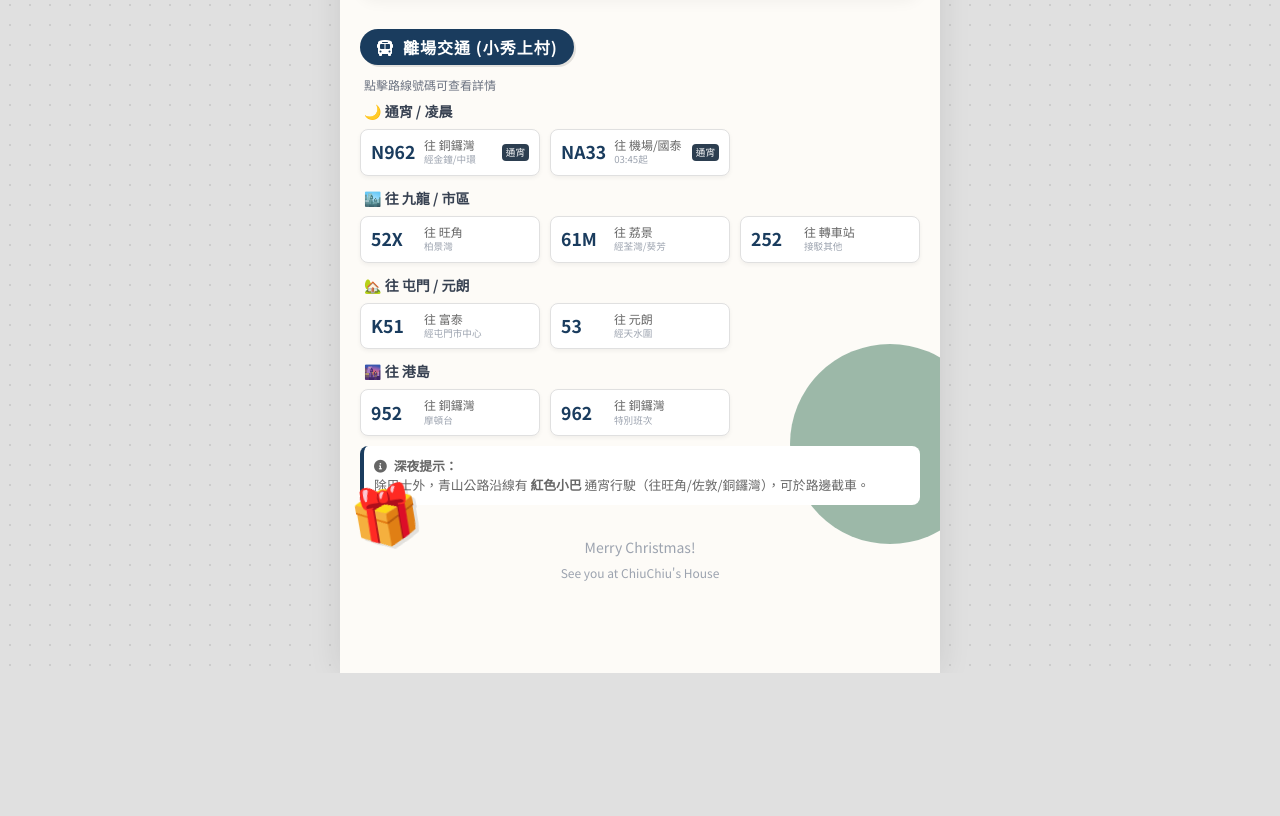
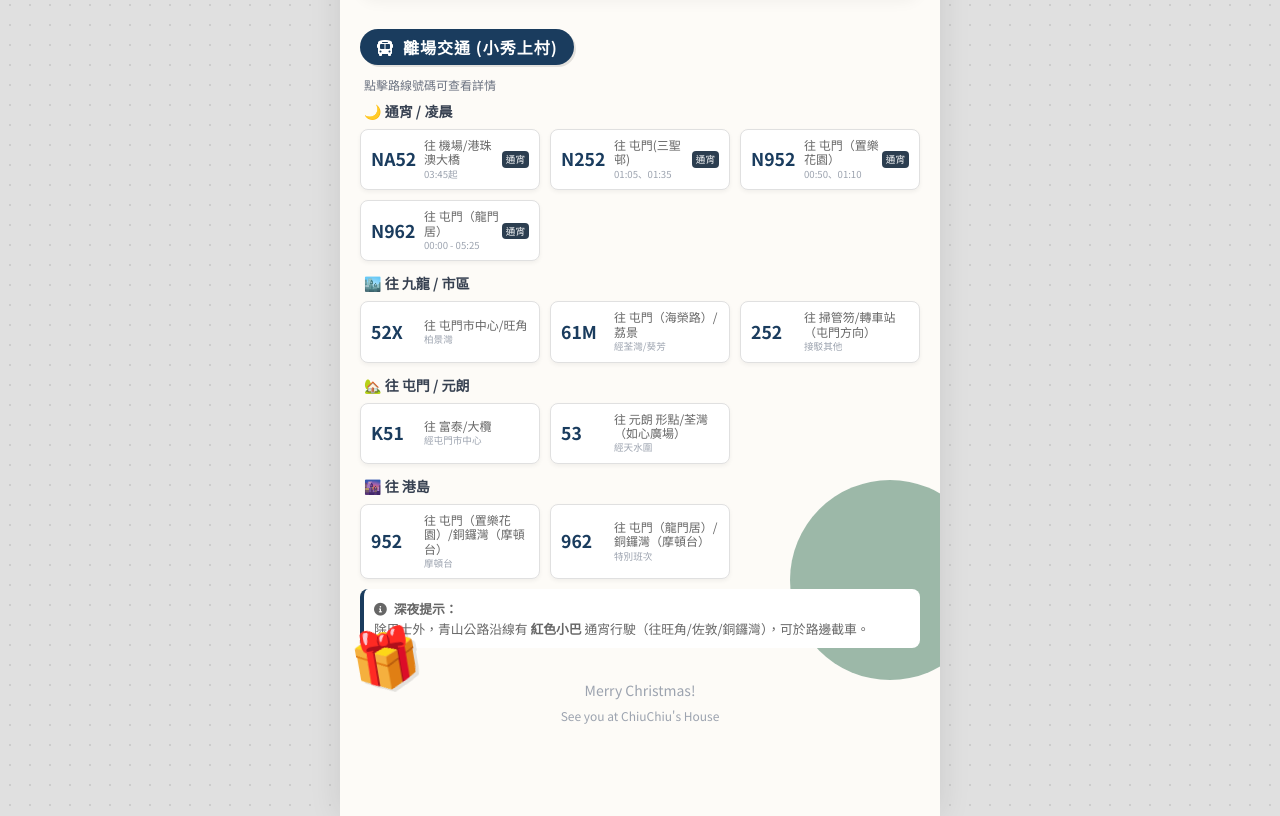
Before and after one commit to andylhc14/christmas, a plain HTML site: page index.html in a window 1280 px wide. Shown: the part 1905-2721 px from the top of the page. Before the commit the page ends 2578 px from the top, so only its background shows below. Drawn offline with nearby package versions, Linux system fonts and the light colour scheme; a web font is replaced by a local one.

Commit message:
Update index.html

```diff
--- a/index.html
+++ b/index.html
@@ -367,7 +367,7 @@
                 </div>
             </div>
 
-            <!-- 離場交通 -->
+             <!-- 離場交通 (新增區塊) -->
             <div class="mb-8">
                 <div class="section-title transport"><i class="fas fa-bus mr-2"></i>離場交通 (小秀上村)</div>
                 <div class="text-xs text-gray-500 mb-2 ml-1">點擊路線號碼可查看詳情</div>
@@ -375,19 +375,35 @@
                 <!-- 通宵 -->
                 <h3 class="text-sm font-bold text-gray-700 mb-2 mt-1 px-1">🌙 通宵 / 凌晨</h3>
                 <div class="bus-grid mb-3">
-                    <a href="https://mobile.citybus.com.hk/nwp3/?f=1&ds=ETA&l=1" target="_blank" class="bus-btn">
-                        <span class="bus-num">N962</span>
+                    <a href="https://search.kmb.hk/KMBWebSite/?action=routesearch&route=NA52" target="_blank" class="bus-btn">
+                        <span class="bus-num">NA52</span>
                         <div class="flex flex-col">
-                            <span class="bus-dest">往 銅鑼灣</span>
-                            <span class="text-[0.6rem] text-gray-400">經金鐘/中環</span>
+                            <span class="bus-dest">往 機場/港珠澳大橋</span>
+                            <span class="text-[0.6rem] text-gray-400">03:45起</span>
                         </div>
                         <span class="bus-tag tag-night">通宵</span>
                     </a>
-                    <a href="https://search.kmb.hk/KMBWebSite/?action=routesearch&route=NA33" target="_blank" class="bus-btn">
-                        <span class="bus-num">NA33</span>
+                    <a href="https://search.kmb.hk/KMBWebSite/?action=routesearch&route=N252" target="_blank" class="bus-btn">
+                        <span class="bus-num">N252</span>
                         <div class="flex flex-col">
-                            <span class="bus-dest">往 機場/國泰</span>
-                            <span class="text-[0.6rem] text-gray-400">03:45起</span>
+                            <span class="bus-dest">往 屯門(三聖邨)</span>
+                            <span class="text-[0.6rem] text-gray-400">01:05、01:35</span>
+                        </div>
+                        <span class="bus-tag tag-night">通宵</span>
+                    </a>
+                    <a href="https://mobile.citybus.com.hk/nwp3/?f=1&ds=N952--Tuen_Mun_(Chi_Lok_Fa_Yuen)&l=0" target="_blank" class="bus-btn">
+                        <span class="bus-num">N952</span>
+                        <div class="flex flex-col">
+                            <span class="bus-dest">往 屯門（置樂花園）</span>
+                            <span class="text-[0.6rem] text-gray-400">00:50、01:10</span>
+                        </div>
+                        <span class="bus-tag tag-night">通宵</span>
+                    </a>
+                    <a href="https://mobile.citybus.com.hk/nwp3/?f=1&ds=N962--Tuen_Mun_(Lung_Mun_Oasis)&l=0" target="_blank" class="bus-btn">
+                        <span class="bus-num">N962</span>
+                        <div class="flex flex-col">
+                            <span class="bus-dest">往 屯門（龍門居）</span>
+                            <span class="text-[0.6rem] text-gray-400">00:00 - 05:25</span>
                         </div>
                         <span class="bus-tag tag-night">通宵</span>
                     </a>
@@ -399,21 +415,21 @@
                     <a href="https://search.kmb.hk/KMBWebSite/?action=routesearch&route=52X" target="_blank" class="bus-btn">
                         <span class="bus-num">52X</span>
                         <div class="flex flex-col">
-                            <span class="bus-dest">往 旺角</span>
+                            <span class="bus-dest">往 屯門市中心/旺角</span>
                             <span class="text-[0.6rem] text-gray-400">柏景灣</span>
                         </div>
                     </a>
                     <a href="https://search.kmb.hk/KMBWebSite/?action=routesearch&route=61M" target="_blank" class="bus-btn">
                         <span class="bus-num">61M</span>
                         <div class="flex flex-col">
-                            <span class="bus-dest">往 荔景</span>
+                            <span class="bus-dest">往 屯門（海榮路）/荔景</span>
                             <span class="text-[0.6rem] text-gray-400">經荃灣/葵芳</span>
                         </div>
                     </a>
                     <a href="https://search.kmb.hk/KMBWebSite/?action=routesearch&route=252" target="_blank" class="bus-btn">
                         <span class="bus-num">252</span>
                         <div class="flex flex-col">
-                            <span class="bus-dest">往 轉車站</span>
+                            <span class="bus-dest">往 掃管笏/轉車站（屯門方向）</span>
                             <span class="text-[0.6rem] text-gray-400">接駁其他</span>
                         </div>
                     </a>
@@ -422,17 +438,17 @@
                 <!-- 屯門/元朗 -->
                 <h3 class="text-sm font-bold text-gray-700 mb-2 mt-1 px-1">🏡 往 屯門 / 元朗</h3>
                 <div class="bus-grid mb-3">
-                    <a href="https://www.mtr.com.hk/ch/customer/services/search_bus_route.php" target="_blank" class="bus-btn">
+                    <a href="https://www.mtr.com.hk/ch/customer/services/searchBusRouteDetails.php?routeID=K51" target="_blank" class="bus-btn">
                         <span class="bus-num">K51</span>
                         <div class="flex flex-col">
-                            <span class="bus-dest">往 富泰</span>
+                            <span class="bus-dest">往 富泰/大欖</span>
                             <span class="text-[0.6rem] text-gray-400">經屯門市中心</span>
                         </div>
                     </a>
                     <a href="https://search.kmb.hk/KMBWebSite/?action=routesearch&route=53" target="_blank" class="bus-btn">
                         <span class="bus-num">53</span>
                         <div class="flex flex-col">
-                            <span class="bus-dest">往 元朗</span>
+                            <span class="bus-dest">往 元朗 形點/荃灣（如心廣場）</span>
                             <span class="text-[0.6rem] text-gray-400">經天水圍</span>
                         </div>
                     </a>
@@ -444,14 +460,14 @@
                     <a href="https://mobile.citybus.com.hk/nwp3/?f=1&ds=ETA&l=1" target="_blank" class="bus-btn">
                         <span class="bus-num">952</span>
                         <div class="flex flex-col">
-                            <span class="bus-dest">往 銅鑼灣</span>
+                            <span class="bus-dest">往 屯門（置樂花園）/銅鑼灣（摩頓台）</span>
                             <span class="text-[0.6rem] text-gray-400">摩頓台</span>
                         </div>
                     </a>
                     <a href="https://mobile.citybus.com.hk/nwp3/?f=1&ds=ETA&l=1" target="_blank" class="bus-btn">
                         <span class="bus-num">962</span>
                         <div class="flex flex-col">
-                            <span class="bus-dest">往 銅鑼灣</span>
+                            <span class="bus-dest">往 屯門（龍門居）/銅鑼灣（摩頓台）</span>
                             <span class="text-[0.6rem] text-gray-400">特別班次</span>
                         </div>
                     </a>
```
